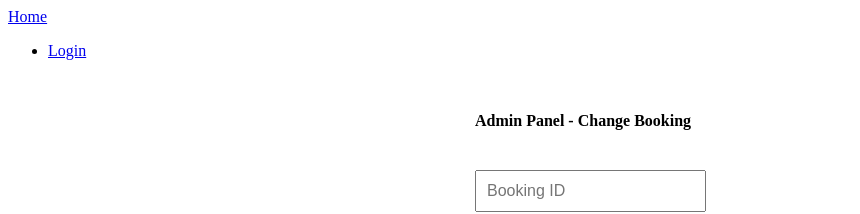
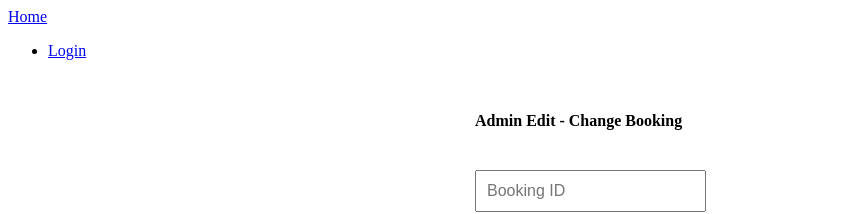
Before and after one commit to SauceFoong/fit3077_assignment2_frontend, a Next.js app: page /admin-edit in a window 1280 px wide. Shown: the top 214 px of the page, without its empty margins (0-860 px from the left). Built offline with nearby package versions, Linux system fonts and the light colour scheme.

Commit message:
Minor Update

```diff
--- a/pages/admin-edit.tsx
+++ b/pages/admin-edit.tsx
@@ -3,7 +3,7 @@ import Layout from "../layouts/Layout";
 import Router from "next/router";
 import { useRouter } from "next/router";
 
-const AdminPanel = () => {
+const AdminEdit = () => {
   const [booking, setBooking] = useState([]);
   const [auth, setAuth] = useState(false);
   const [bookingId, setBookingId] = useState("");
@@ -136,6 +136,7 @@ const AdminPanel = () => {
       headers: { "Content-Type": "application/json" },
     }).then((res) => {
       res.json().then((data) => {
+        console.log(data, e.target.value);
         console.log("WTF", e.target.value, data);
         if (data.length == 0) {
           setMessage("Incorrect PIN CODE.");
@@ -153,7 +154,7 @@ const AdminPanel = () => {
   return (
     <Layout auth={auth}>
       <div>
-        <h4>Admin Panel - Change Booking</h4>
+        <h4>Admin Edit - Change Booking</h4>
         <br />
       </div>
       <form onSubmit={submit}>
@@ -300,4 +301,4 @@ const AdminPanel = () => {
   );
 };
 
-export default AdminPanel;
+export default AdminEdit;
--- a/pages/admin.tsx
+++ b/pages/admin.tsx
@@ -60,7 +60,7 @@ const Admin = () => {
         headers: { "Content-Type": "application/json" },
       }).then((res) => {
         res.json().then((data) => {
-          console.log(data);
+          //   console.log(data);
           //   const arr = [];
           //   for (const unreadNoti of data.notifications) {
           //     if (unreadNoti.read == false) {
```
